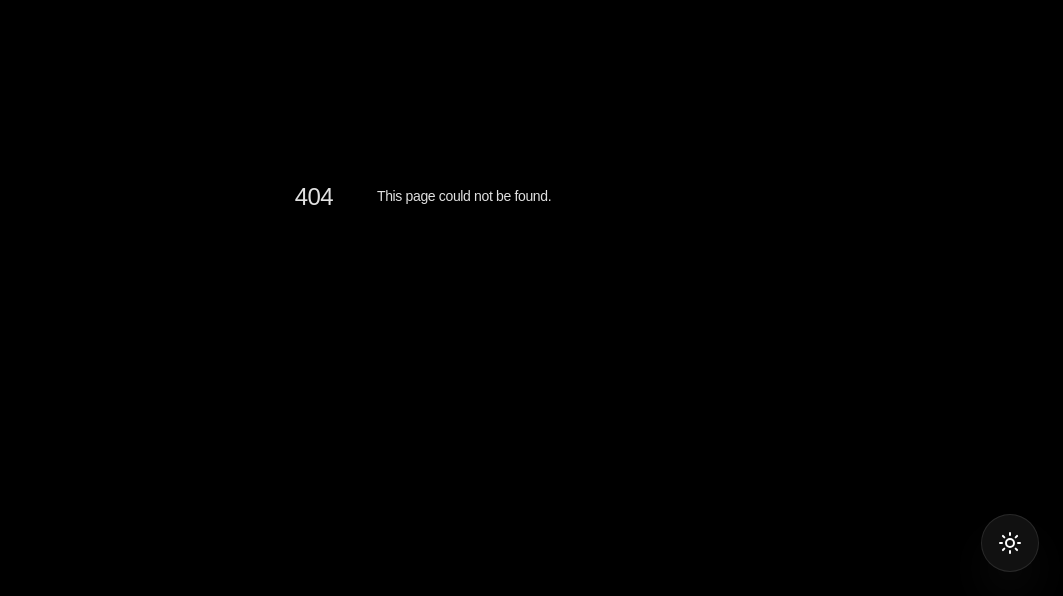
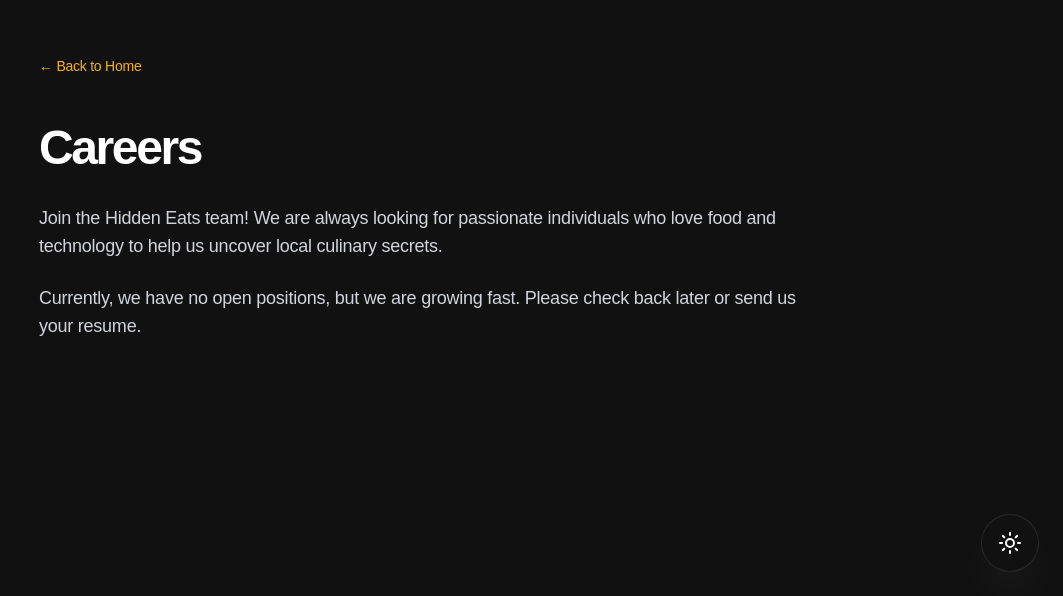
Before and after one commit to Skryyyyyy/Hidden-Eats, a Next.js app in the folder apps/web/: page /careers in a window 1280 px wide. Before the commit this address had no page. Shown: the part 204-800 px from the top of the page, without its empty margins (217-1280 px from the left). Built offline with nearby package versions, Linux system fonts and the light colour scheme.

Commit message:
Add project README and static pages

```diff
--- /dev/null
+++ b/apps/web/src/app/about/page.tsx
@@ -0,0 +1,24 @@
+import Link from 'next/link';
+
+export default function AboutPage() {
+  return (
+    <div className="min-h-screen bg-[#111111] text-white flex flex-col items-center justify-center p-6 md:p-12">
+      <div className="max-w-3xl w-full">
+        <Link href="/" className="text-[#f8b11c] hover:text-white transition-colors text-sm font-medium mb-12 inline-block">
+          &larr; Back to Home
+        </Link>
+
+        <h1 className="text-4xl md:text-5xl font-black tracking-tighter mb-8">About Us</h1>
+
+        <div className="space-y-6 text-gray-300 text-base md:text-lg leading-relaxed">
+          <p>
+            Welcome to Hidden Eats. We are dedicated to discovering and delivering the best local culinary secrets across Tamil Nadu. Fast, reliable, and always hot.
+          </p>
+          <p>
+            Our mission is to empower local eateries and provide our customers with authentic, delicious meals that you won't find on traditional delivery platforms.
+          </p>
+        </div>
+      </div>
+    </div>
+  );
+}
--- /dev/null
+++ b/apps/web/src/app/blog/page.tsx
@@ -0,0 +1,24 @@
+import Link from 'next/link';
+
+export default function BlogPage() {
+  return (
+    <div className="min-h-screen bg-[#111111] text-white flex flex-col items-center justify-center p-6 md:p-12">
+      <div className="max-w-3xl w-full">
+        <Link href="/" className="text-[#f8b11c] hover:text-white transition-colors text-sm font-medium mb-12 inline-block">
+          &larr; Back to Home
+        </Link>
+
+        <h1 className="text-4xl md:text-5xl font-black tracking-tighter mb-8">Blog</h1>
+
+        <div className="space-y-6 text-gray-300 text-base md:text-lg leading-relaxed">
+          <p>
+            Welcome to the Hidden Eats blog. Here we share stories about the amazing local restaurants, chefs, and street food vendors we discover across the region.
+          </p>
+          <p>
+            Stay tuned for our upcoming articles, food reviews, and deep dives into the local food culture.
+          </p>
+        </div>
+      </div>
+    </div>
+  );
+}
--- /dev/null
+++ b/apps/web/src/app/careers/page.tsx
@@ -0,0 +1,24 @@
+import Link from 'next/link';
+
+export default function CareersPage() {
+  return (
+    <div className="min-h-screen bg-[#111111] text-white flex flex-col items-center justify-center p-6 md:p-12">
+      <div className="max-w-3xl w-full">
+        <Link href="/" className="text-[#f8b11c] hover:text-white transition-colors text-sm font-medium mb-12 inline-block">
+          &larr; Back to Home
+        </Link>
+
+        <h1 className="text-4xl md:text-5xl font-black tracking-tighter mb-8">Careers</h1>
+
+        <div className="space-y-6 text-gray-300 text-base md:text-lg leading-relaxed">
+          <p>
+            Join the Hidden Eats team! We are always looking for passionate individuals who love food and technology to help us uncover local culinary secrets.
+          </p>
+          <p>
+            Currently, we have no open positions, but we are growing fast. Please check back later or send us your resume.
+          </p>
+        </div>
+      </div>
+    </div>
+  );
+}
--- /dev/null
+++ b/apps/web/src/app/contact/page.tsx
@@ -0,0 +1,24 @@
+import Link from 'next/link';
+
+export default function ContactPage() {
+  return (
+    <div className="min-h-screen bg-[#111111] text-white flex flex-col items-center justify-center p-6 md:p-12">
+      <div className="max-w-3xl w-full">
+        <Link href="/" className="text-[#f8b11c] hover:text-white transition-colors text-sm font-medium mb-12 inline-block">
+          &larr; Back to Home
+        </Link>
+
+        <h1 className="text-4xl md:text-5xl font-black tracking-tighter mb-8">Contact Us</h1>
+
+        <div className="space-y-6 text-gray-300 text-base md:text-lg leading-relaxed">
+          <p>
+            Have a question or a restaurant recommendation? We'd love to hear from you.
+          </p>
+          <p>
+            Email us at: <strong>support@hiddeneats.com</strong>
+          </p>
+        </div>
+      </div>
+    </div>
+  );
+}
--- a/apps/web/src/app/page.tsx
+++ b/apps/web/src/app/page.tsx
@@ -572,10 +572,10 @@
           <div>
             <h4 className="text-white font-bold uppercase tracking-widest text-xs mb-6">Company</h4>
             <ul className="space-y-4">
-              <li><a href="#" className="text-gray-400 hover:text-[#f8b11c] transition-colors text-sm">About Us</a></li>
-              <li><a href="#" className="text-gray-400 hover:text-[#f8b11c] transition-colors text-sm">Careers</a></li>
-              <li><a href="#" className="text-gray-400 hover:text-[#f8b11c] transition-colors text-sm">Blog</a></li>
-              <li><a href="#" className="text-gray-400 hover:text-[#f8b11c] transition-colors text-sm">Contact</a></li>
+              <li><Link href="/about" className="text-gray-400 hover:text-[#f8b11c] transition-colors text-sm">About Us</Link></li>
+              <li><Link href="/careers" className="text-gray-400 hover:text-[#f8b11c] transition-colors text-sm">Careers</Link></li>
+              <li><Link href="/blog" className="text-gray-400 hover:text-[#f8b11c] transition-colors text-sm">Blog</Link></li>
+              <li><Link href="/contact" className="text-gray-400 hover:text-[#f8b11c] transition-colors text-sm">Contact</Link></li>
             </ul>
           </div>
           <div>
```
Also changed, not shown: 1 other file (tests, documents, lock files or other folders).
